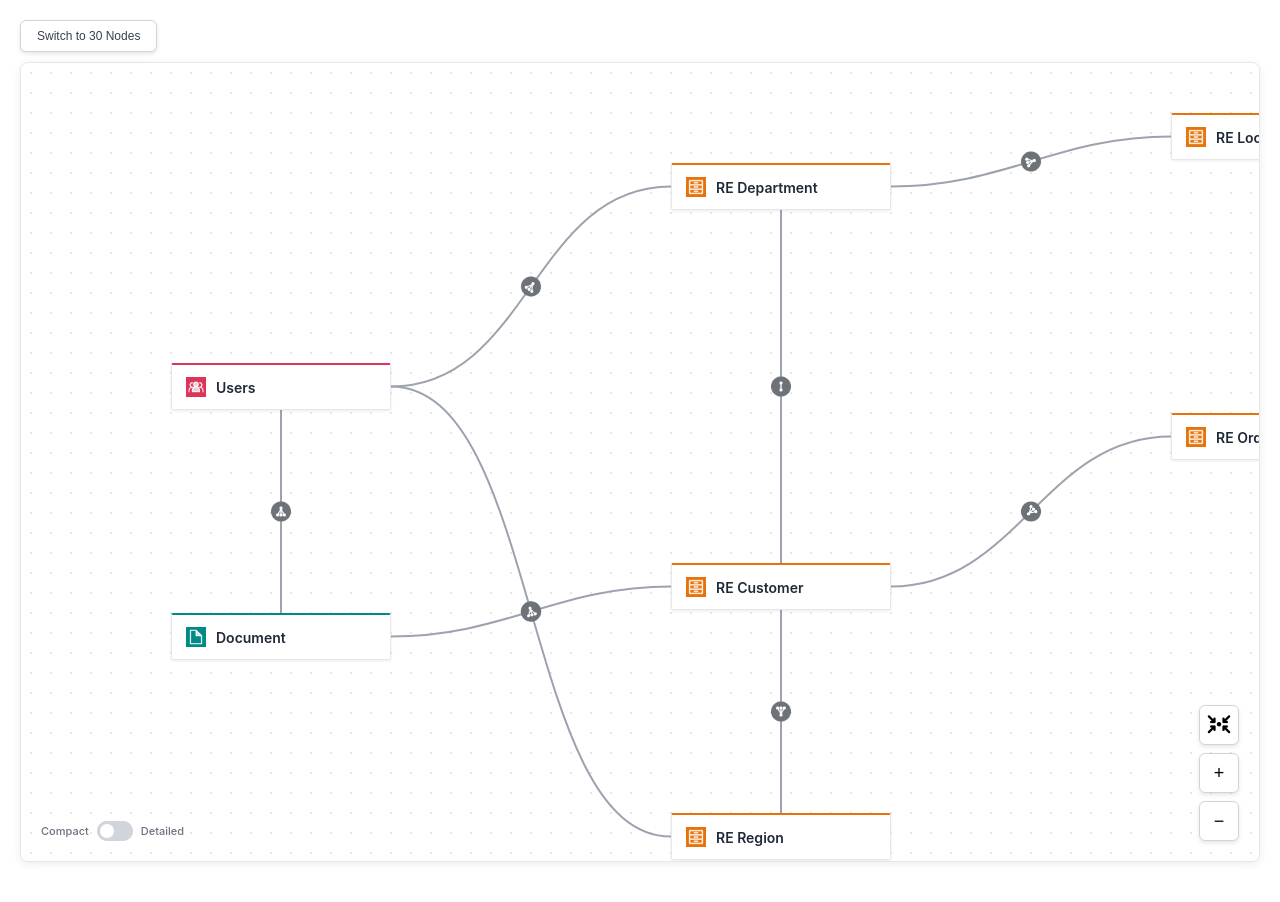
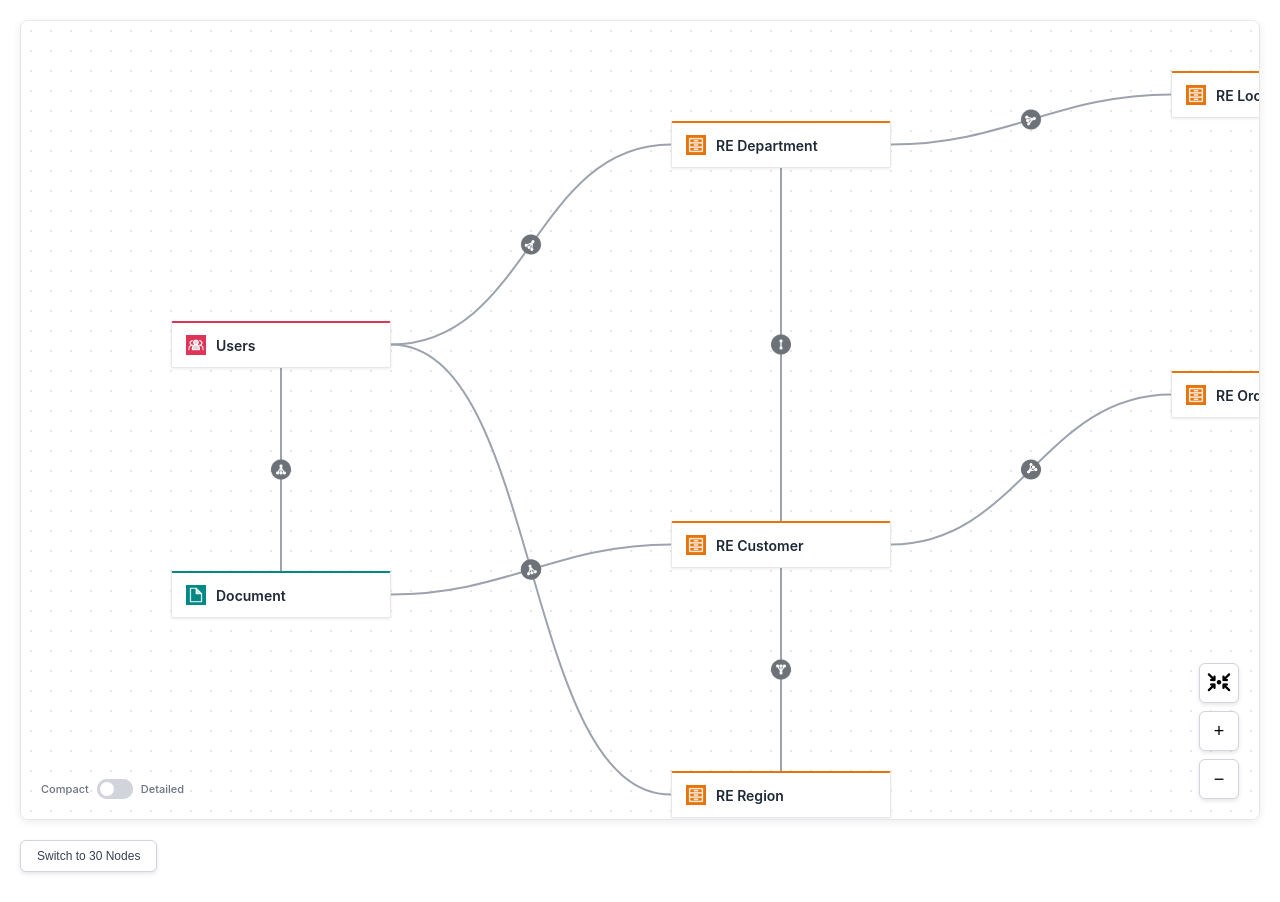
Before and after one commit to kaushikslr/RecordType_RelationshipDiagram, a plain HTML site: page index.html in a window 1280 px wide. Drawn offline with Linux system fonts and the light colour scheme.

Commit message:
Node Switcher updates

```diff
--- a/index.html
+++ b/index.html
@@ -8,12 +8,6 @@
     <link rel="stylesheet" href="styles.css">
 </head>
 <body>
-    <div class="test-controls">
-        <button class="test-btn" onclick="toggleDataset()">
-            <span id="dataset-label">Switch to 30 Nodes</span>
-        </button>
-    </div>
-
     <div class="app-container">
         <div id="canvas-container">
             <svg id="svg-layer"></svg>
@@ -36,6 +30,12 @@
                 <span class="toggle-label">Detailed</span>
             </div>
         </div>
+    </div>
+
+    <div class="test-controls">
+        <button class="test-btn" onclick="toggleDataset()">
+            <span id="dataset-label">Switch to 30 Nodes</span>
+        </button>
     </div>
 
     <div class="tooltip" id="tooltip"></div>
--- a/styles.css
+++ b/styles.css
@@ -13,7 +13,7 @@ body {
     justify-content: center;
     align-items: center;
     min-height: 100vh;
-    gap: 10px;
+    gap: 20px;
 }
 
 .app-container {
@@ -31,6 +31,9 @@ body {
 .test-controls {
     align-self: flex-start;
     z-index: 900;
+    margin-bottom: 10px;
+    width: 100%;
+    max-width: 1600px;
 }
 
 .test-btn {
```
